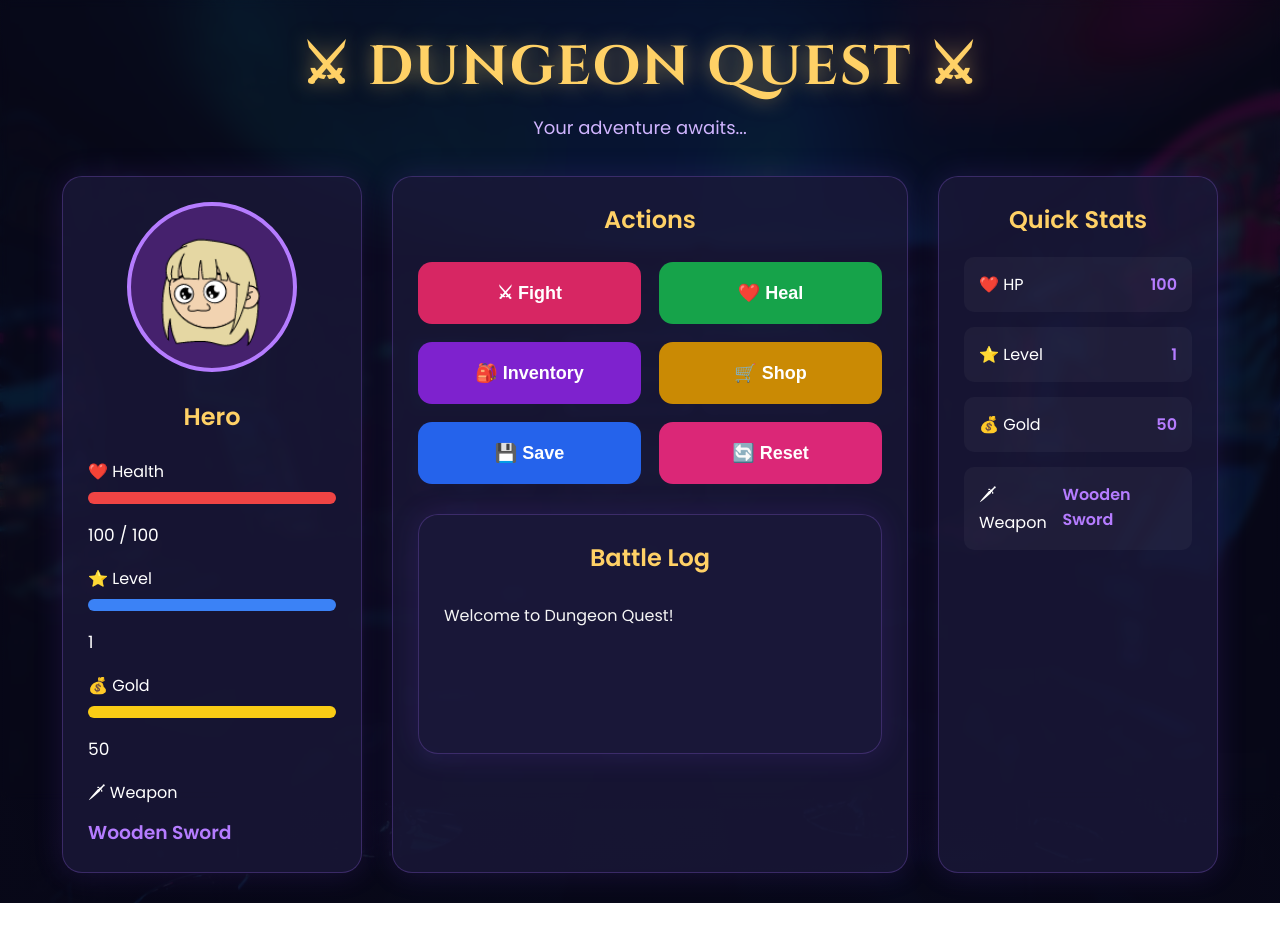
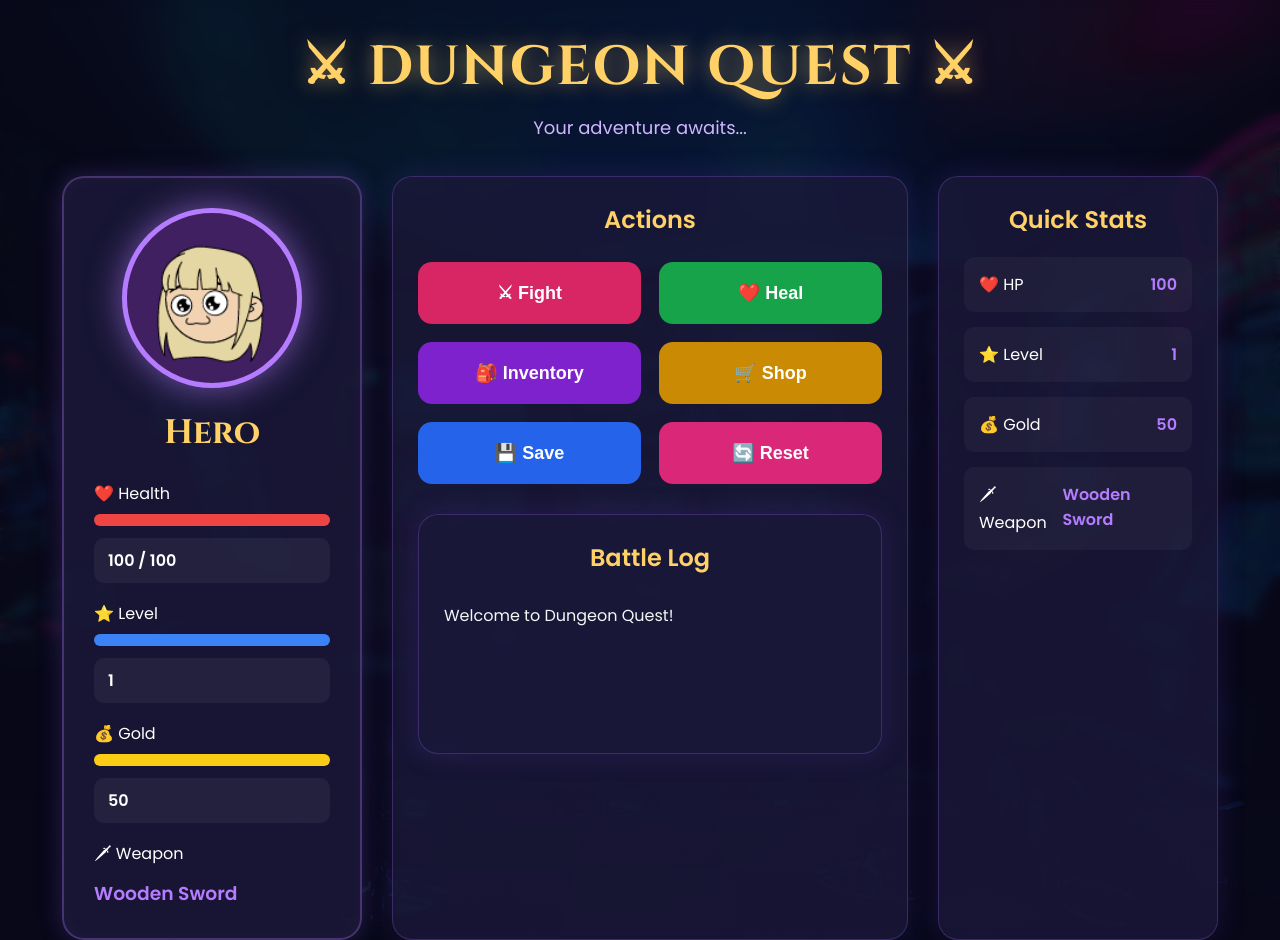
Before and after one commit to srishtisaini4444/dungeon-quest-api, a website: page public/index.html in a window 1280 px wide. Shown: the top 940 px of the page. Before the commit the page ends 903 px from the top, so only its background shows below. Drawn offline with Linux system fonts and the light colour scheme; no server answers.

Commit message:
Improve hero card styling

```diff
--- a/public/script.js
+++ b/public/script.js
@@ -4,7 +4,8 @@ async function loadPlayer(){
 
     const player = await response.json();
 
-    document.getElementById("hp").textContent = player.hp;
+    document.getElementById("hp").textContent =
+    `${player.hp} / 100`;
     document.getElementById("level").textContent = player.level;
     document.getElementById("gold").textContent = player.gold;
     document.getElementById("weapon").textContent = player.weapon;
@@ -30,10 +31,20 @@ async function fight(){
 
     const result = await response.json();
 
-    document.getElementById("hp").textContent = result.player.hp;
+    document.getElementById("hp").textContent =
+    `${result.player.hp} / 100`;
     document.getElementById("level").textContent = result.player.level;
     document.getElementById("gold").textContent = result.player.gold;
     document.getElementById("weapon").textContent = result.player.weapon;
+
+    document.getElementById("healthBar").style.width =
+result.player.hp + "%";
+
+document.getElementById("xpBar").style.width =
+result.player.xp + "%";
+
+document.getElementById("goldBar").style.width =
+Math.min(result.player.gold, 100) + "%";
 
 
    document.getElementById("battleLog").innerHTML = `
@@ -147,7 +158,3 @@ document
 document
 .getElementById("inventoryBtn")
 .addEventListener("click", inventory);
-
-document
-.getElementById("refreshBtn")
-.addEventListener("click", loadPlayer);
--- a/public/style.css
+++ b/public/style.css
@@ -65,23 +65,46 @@ header p{
 }
 
 .hero-card{
-    padding:25px;
+    padding:30px;
     text-align:center;
+    background:rgba(28,25,58,.82);
+    border:2px solid rgba(181,124,255,.3);
+    border-radius:22px;
+    box-shadow:
+    0 0 25px rgba(138,92,246,.25),
+    inset 0 0 20px rgba(255,255,255,.03);
 }
 
 .avatar img{
-    width:170px;
-    height:170px;
+    width:180px;
+    height:180px;
     border-radius:50%;
-    background:#45216d;
-    padding:12px;
-    border:4px solid #b57cff;
-    margin-bottom:20px;
+    border:5px solid #b57cff;
+    padding:10px;
+    background:#402060;
+    box-shadow:
+    0 0 35px rgba(181,124,255,.6);
+    transition:.4s;
+}
+
+.avatar img:hover{
+
+transform:scale(1.05);
+
+box-shadow:0 0 50px #b57cff;
+
 }
 
 .hero-card h2{
-    color:#ffd166;
-    margin-bottom:25px;
+
+font-size:34px;
+
+font-family:"Cinzel",serif;
+
+color:#ffd166;
+
+margin:15px 0 25px;
+
 }
 
 .stats{
@@ -89,10 +112,14 @@ header p{
 }
 
 .stats p{
-    margin:18px 0;
     display:flex;
     justify-content:space-between;
-    font-size:17px;
+    align-items:center;
+    background:rgba(255,255,255,.05);
+    padding:10px 14px;
+    border-radius:10px;
+    margin-bottom:18px;
+    font-weight:600;
 }
 
 .stats h3{
```
Also changed, not shown: data/player.json (+6 -6 lines).
